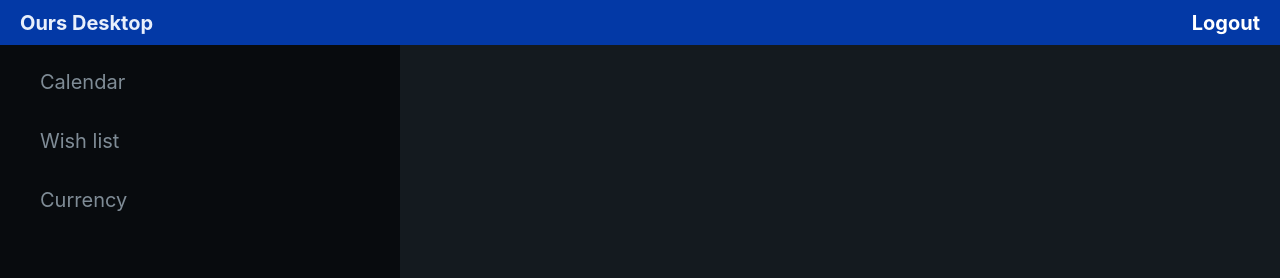
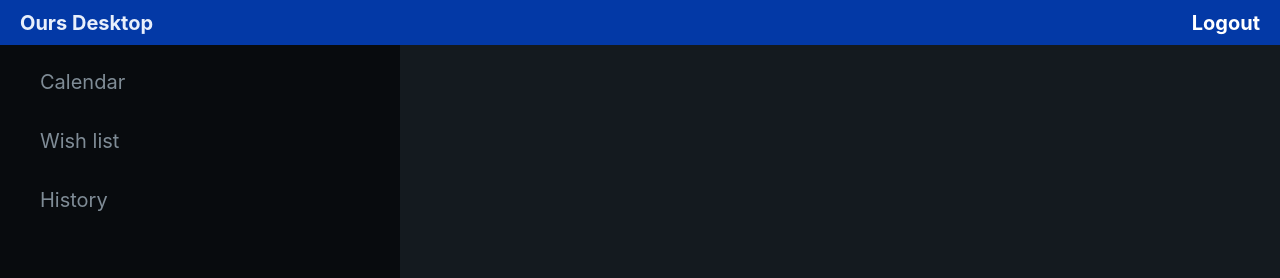
Before and after one commit to ahnGlenn/schedule, a React (Create React App) app in the folder src/front/: page /main in a window 1280 px wide. Shown: the top 278 px of the page. Built offline with nearby package versions, Linux system fonts and the light colour scheme; no server answers.

Commit message:
dev : currency > history 변경

```diff
--- a/src/front/src/pages/Main/left.jsx
+++ b/src/front/src/pages/Main/left.jsx
@@ -19,7 +19,7 @@ function LeftMenu() {
                 <ul>
                     <li><Link to="/main/calendar">Calendar</Link></li>
                     <li><Link to="/main/map" onClick={handleRefreshPage}>Wish list</Link></li>
-                    <li><Link to="/main/currency">Currency</Link></li>
+                    <li><Link to="/main/">History</Link></li>
                 </ul>
             </nav>
         </div>
```
